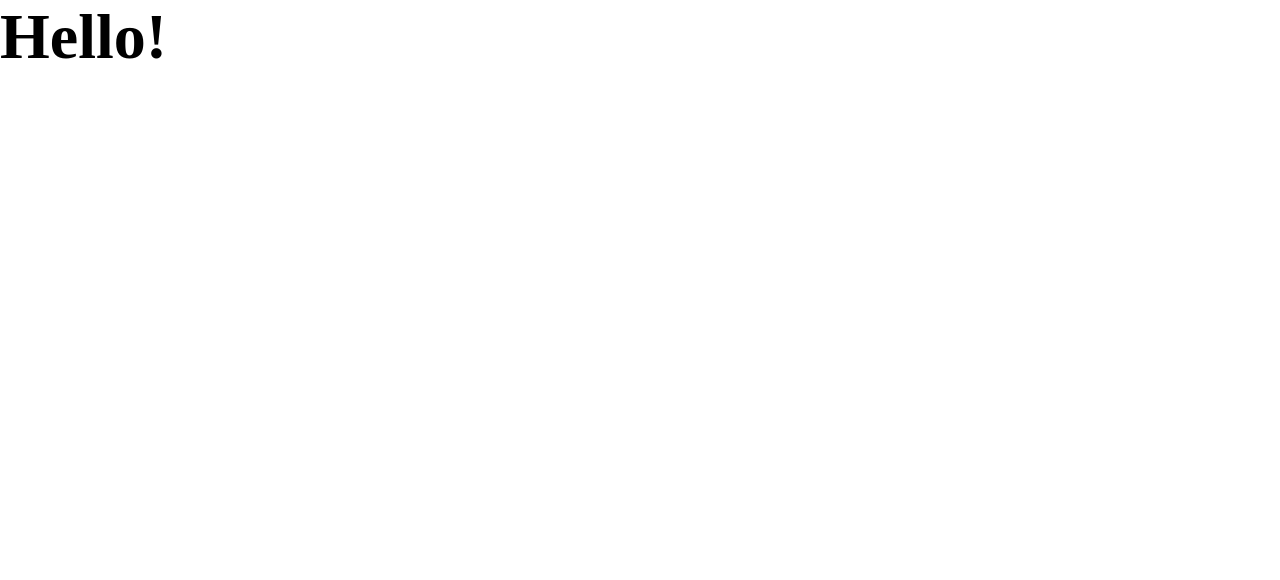
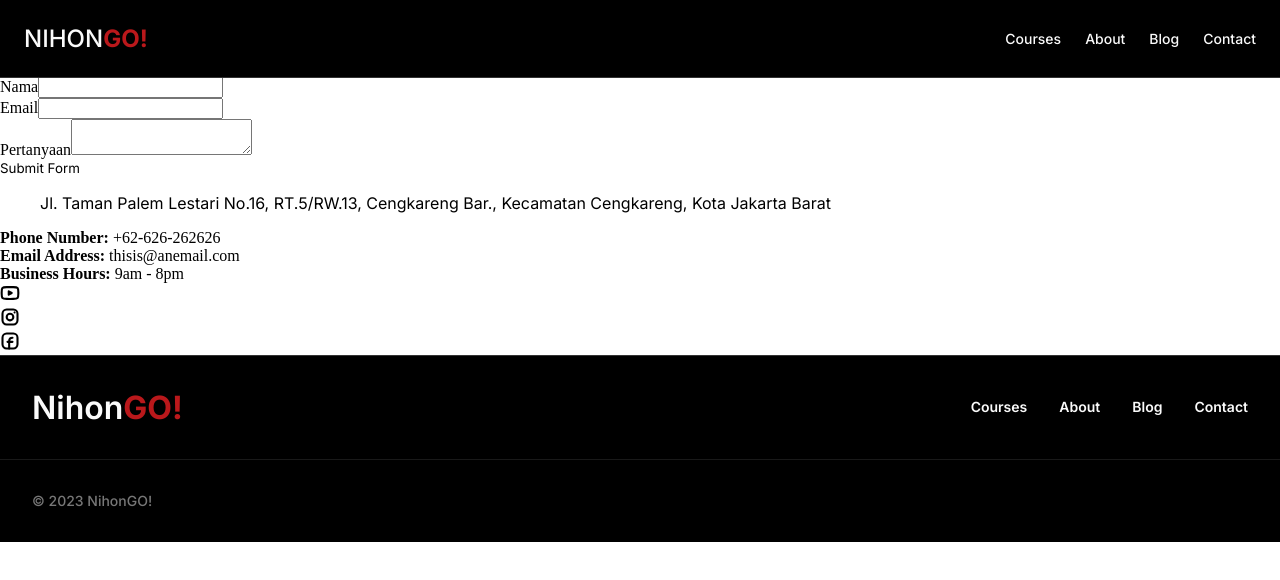
Before and after one commit to Goggwell/nihongo, a Next.js app in the folder apps/web/: page /contact in a window 1280 px wide. Before the commit this address had no page. Shown: the top 580 px of the page. Built offline with nearby package versions, Linux system fonts and the light colour scheme.

Commit message:
feat(Contact): init contact page

```diff
--- /dev/null
+++ b/apps/web/components/Icons/FacebookIcon.tsx
@@ -0,0 +1,30 @@
+const FacebookIcon = () => {
+  return (
+    <svg
+      width="20px"
+      height="20px"
+      strokeWidth="2.5"
+      viewBox="0 0 24 24"
+      fill="none"
+      xmlns="http://www.w3.org/2000/svg"
+      color="#000000"
+    >
+      <path
+        d="M21 8v8a5 5 0 01-5 5H8a5 5 0 01-5-5V8a5 5 0 015-5h8a5 5 0 015 5z"
+        stroke="#000000"
+        strokeWidth="2.5"
+        strokeLinecap="round"
+        strokeLinejoin="round"
+      ></path>
+      <path
+        d="M11 21v-9c0-2.188.5-4 4-4M9 13h6"
+        stroke="#000000"
+        strokeWidth="2.5"
+        strokeLinecap="round"
+        strokeLinejoin="round"
+      ></path>
+    </svg>
+  );
+};
+
+export default FacebookIcon;
--- /dev/null
+++ b/apps/web/components/Icons/InstagramIcon.tsx
@@ -0,0 +1,35 @@
+const InstagramIcon = () => {
+  return (
+    <svg
+      width="20px"
+      height="20px"
+      strokeWidth="2.5"
+      viewBox="0 0 24 24"
+      fill="none"
+      xmlns="http://www.w3.org/2000/svg"
+      color="#000000"
+    >
+      <path
+        d="M12 16a4 4 0 100-8 4 4 0 000 8z"
+        stroke="#000000"
+        strokeWidth="2.5"
+        strokeLinecap="round"
+        strokeLinejoin="round"
+      ></path>
+      <path
+        d="M3 16V8a5 5 0 015-5h8a5 5 0 015 5v8a5 5 0 01-5 5H8a5 5 0 01-5-5z"
+        stroke="#000000"
+        strokeWidth="2.5"
+      ></path>
+      <path
+        d="M17.5 6.51l.01-.011"
+        stroke="#000000"
+        strokeWidth="2.5"
+        strokeLinecap="round"
+        strokeLinejoin="round"
+      ></path>
+    </svg>
+  );
+};
+
+export default InstagramIcon;
--- /dev/null
+++ b/apps/web/components/Icons/YoutubeIcon.tsx
@@ -0,0 +1,29 @@
+const YoutubeIcon = () => {
+  return (
+    <svg
+      width="20px"
+      height="20px"
+      strokeWidth="2.5"
+      viewBox="0 0 24 24"
+      fill="none"
+      xmlns="http://www.w3.org/2000/svg"
+      color="#000000"
+    >
+      <path
+        d="M14 12l-3.5 2v-4l3.5 2z"
+        fill="#000000"
+        stroke="#000000"
+        strokeWidth="2.5"
+        strokeLinecap="round"
+        strokeLinejoin="round"
+      ></path>
+      <path
+        d="M2 12.707v-1.415c0-2.895 0-4.343.905-5.274.906-.932 2.332-.972 5.183-1.053C9.438 4.927 10.818 4.9 12 4.9c1.181 0 2.561.027 3.912.065 2.851.081 4.277.121 5.182 1.053.906.931.906 2.38.906 5.274v1.415c0 2.896 0 4.343-.905 5.275-.906.931-2.331.972-5.183 1.052-1.35.039-2.73.066-3.912.066-1.181 0-2.561-.027-3.912-.066-2.851-.08-4.277-.12-5.183-1.052C2 17.05 2 15.602 2 12.708z"
+        stroke="#000000"
+        strokeWidth="2.5"
+      ></path>
+    </svg>
+  );
+};
+
+export default YoutubeIcon;
--- a/apps/web/components/Navbar/index.tsx
+++ b/apps/web/components/Navbar/index.tsx
@@ -41,7 +41,7 @@ const Navbar = ({ hidden = false, changed }: INavbar) => {
                 <p>Blog</p>
               </li>
             </Link>
-            <Link href="/404">
+            <Link href="/contact">
               <li className={styles.Navbar__item}>
                 <p>Contact</p>
               </li>
--- a/apps/web/package.json
+++ b/apps/web/package.json
@@ -18,6 +18,7 @@
     "next-seo": "^5.15.0",
     "react": "18.2.0",
     "react-dom": "18.2.0",
+    "react-hook-form": "^7.44.3",
     "sass": "^1.60.0",
     "ui": "workspace:*"
   },
--- /dev/null
+++ b/apps/web/pages/contact.tsx
@@ -0,0 +1,105 @@
+import { useState, useEffect } from "react";
+
+import { inter, basierSquare } from "@/fonts/fonts";
+
+import Navbar from "@/components/Navbar";
+import Footer from "@/components/Footer";
+
+import YoutubeIcon from "@/components/Icons/YoutubeIcon";
+import InstagramIcon from "@/components/Icons/InstagramIcon";
+import FacebookIcon from "@/components/Icons/FacebookIcon";
+
+import clsx from "clsx";
+import styles from "@/styles/Contact.module.scss";
+
+export default function Contact() {
+  async function handleSubmit(e) {
+    e.preventDefault();
+    const formData = new FormData(e.target);
+
+    const object = Object.fromEntries(formData);
+    const json = JSON.stringify(object);
+
+    const response = await fetch(
+      `https://formsubmit.co/ajax/${process.env.NEXT_PUBLIC_FORMSUBMIT_KEY}`,
+      {
+        method: "POST",
+        headers: {
+          "Content-Type": "application/json",
+          Accept: "application/json",
+        },
+        body: json,
+      }
+    );
+    const result = await response.json();
+    if (result.success) {
+      console.log(result);
+    }
+  }
+
+  return (
+    <div
+      className={clsx(styles.Contact, inter.variable, basierSquare.variable)}
+    >
+      <Navbar changed={true} />
+      <div className={styles.Contact__box}>
+        <div className={styles.Contact__container}>
+          <div className={styles.Contact__heading}>
+            <h1 className={styles.Contact__title}>Contact us</h1>
+          </div>
+          <div className={styles.Contact__fields}>
+            <div className={styles.Contact__form__container}>
+              <form className={styles.Contact__form} onSubmit={handleSubmit}>
+                <div className={styles["Contact__form--input__container"]}>
+                  <label htmlFor="name">Nama</label>
+                  <input id="name" type="text" name="name" required />
+                </div>
+                <div className={styles["Contact__form--input__container"]}>
+                  <label htmlFor="email">Email</label>
+                  <input id="email" type="email" name="email" />
+                </div>
+                <div className={styles["Contact__form--input__container"]}>
+                  <label htmlFor="message">Pertanyaan</label>
+                  <textarea id="message" name="message" required></textarea>
+                </div>
+                <button type="submit">Submit Form</button>
+              </form>
+            </div>
+            <div className={styles.Contact__info__container}>
+              <figure className={styles.Contact__info__map}>
+                <div className={styles.map}></div>
+                <figcaption className={styles.address}>
+                  Jl. Taman Palem Lestari No.16, RT.5/RW.13, Cengkareng Bar.,
+                  Kecamatan Cengkareng, Kota Jakarta Barat
+                </figcaption>
+              </figure>
+              <ul className={styles.Contact__info}>
+                <li>
+                  <b>Phone Number: </b>+62-626-262626
+                </li>
+                <li>
+                  <b>Email Address: </b>thisis@anemail.com
+                </li>
+                <li>
+                  <b>Business Hours: </b>9am - 8pm
+                </li>
+              </ul>
+              <ul className={styles.Contact__socials}>
+                <li>
+                  <YoutubeIcon />
+                </li>
+                <li>
+                  <InstagramIcon />
+                </li>
+                <li>
+                  <FacebookIcon />
+                </li>
+              </ul>
+            </div>
+          </div>
+        </div>
+      </div>
+      <Footer />
+    </div>
+  );
+}
--- /dev/null
+++ b/apps/web/styles/Contact.module.scss
@@ -0,0 +1,5 @@
+.Contact {
+  position: relative;
+  margin: 0 auto;
+  width: 100%;
+}
--- a/apps/web/styles/globals.scss
+++ b/apps/web/styles/globals.scss
@@ -28,7 +28,8 @@ h5,
 h6,
 p,
 span,
-button {
+button,
+figcaption {
   line-height: normal;
 }
 
@@ -44,7 +45,8 @@ h5,
 h6,
 p,
 span,
-button {
+button,
+figcaption {
   font-family: var(--font-inter);
 }
 
```
Also changed, not shown: apps/web/pages/index.tsx (+17 -0 lines), apps/web/styles/Home.module.scss (+26 -0 lines), 1 other file (tests, documents, lock files or other folders).
